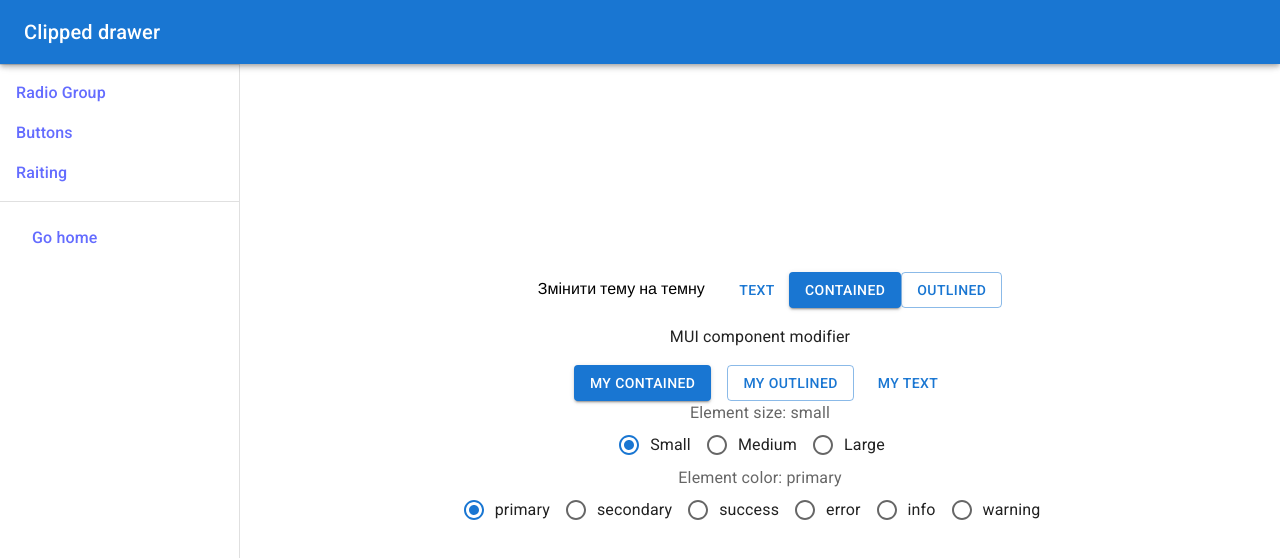
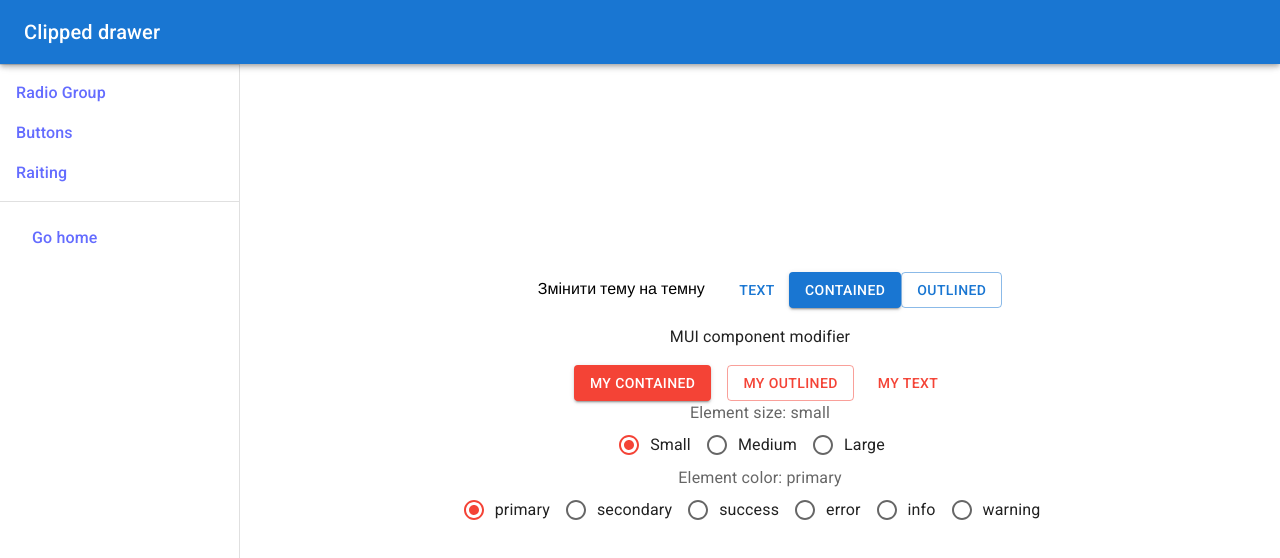
Before and after one commit to ybabenkoJapp/react-tutorial-and-components, a React (Vite) app: page / in a window 1280 px wide. Shown: the top 558 px of the page. Built offline with nearby package versions, Linux system fonts and the light colour scheme; a web font is replaced by a local one.

Commit message:
refactor(MyThemeContext): move theme creation logic into defaultTheme variable for clarity

```diff
--- a/src/themeProviders/MyThemeContext.ts
+++ b/src/themeProviders/MyThemeContext.ts
@@ -1,6 +1,7 @@
 import { createContext } from "react";
 // import { createTheme } from "@mui/material/styles";
 import { red } from "@mui/material/colors";
+import { createTheme } from "@mui/material";
 
 interface MyCustomTheme {
   palette: {
@@ -22,7 +23,7 @@ interface MyCustomTheme {
   };
 }
 
-export const MyThemeContext = createContext({
+const defaultTheme = createTheme({
   palette: {
     primary: {
       main: red[500],
@@ -48,4 +49,6 @@ export const MyThemeContext = createContext({
       },
     },
   },
-}); // here we create a context with a default value of 1
+})
+
+export const MyThemeContext = createContext({ myCustomTheme: defaultTheme, setTheme: () => { }, updateThemeSettings: () => { } }); // here we create a context with a default value of 1
```
